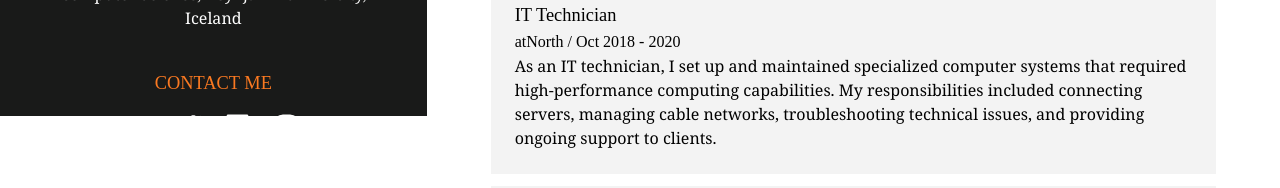
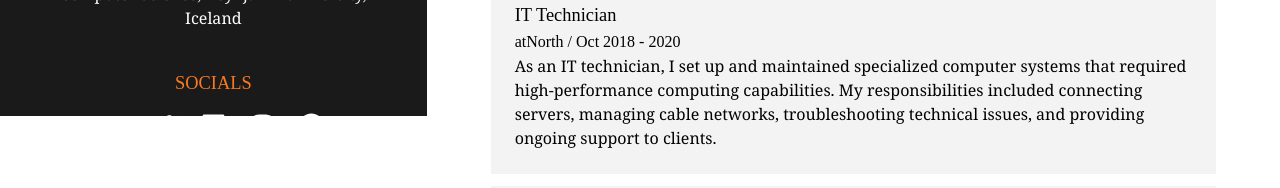
Before and after one commit to elmari20/Personal-Website, a Next.js app: page / in a window 1280 px wide. Shown: the part 684-872 px from the top of the page. Built offline with nearby package versions, Linux system fonts and the light colour scheme.

Commit message:
Github Link added

```diff
--- a/app/component/Sidebar.jsx
+++ b/app/component/Sidebar.jsx
@@ -1,6 +1,6 @@
 import Image from 'next/image'
 import React from 'react'
-import { Envelope, Twitter, Linkedin, Instagram } from "./icons";
+import { Envelope, Twitter, Linkedin, Instagram, Github } from "./icons";
 
 
 const Sidebar = ({data}) => {
@@ -24,12 +24,13 @@
               ))}
             </div>
             <div className='text-white text-center mb-4 mt-4 sm:mt-8'>
-                <h3 className='mb-2 text-yellow'>CONTACT ME</h3>
+                <h3 className='mb-2 text-yellow'>SOCIALS</h3>
                 <div className='flex flex-row justify-center gap-2'>
                   <a className="icons-contactme" href={contactLinks?.[0]} aria-label={"email link"}><Envelope/></a>
                   <a className="icons-contactme" href={contactLinks?.[1]} aria-label={"twitter link"}><Twitter/></a>
                   <a className="icons-contactme" href={contactLinks?.[2]} aria-label={"linkedin link"}><Linkedin/></a>
                   <a className="icons-contactme" href={contactLinks?.[3]} aria-label={"instagram link"}><Instagram/></a>
+                  <a className="icons-contactme" href={contactLinks?.[4]} aria-label={"github link"}><Github/></a>
 
                 </div>
             </div>
--- /dev/null
+++ b/app/component/icons/github.jsx
@@ -0,0 +1,4 @@
+
+import React from 'react'
+
+export const Github = ({className}) => <svg className={className}  xmlns="http://www.w3.org/2000/svg" width="1em" height="1em" viewBox="0 0 496 512"><path fill="currentColor" d="M165.9 397.4c0 2-2.3 3.6-5.2 3.6-3.3.3-5.6-1.3-5.6-3.6 0-2 2.3-3.6 5.2-3.6 3-.3 5.6 1.3 5.6 3.6zm-31.1-4.5c-.7 2 1.3 4.3 4.3 4.9 2.6 1 5.6 0 6.2-2s-1.3-4.3-4.3-5.2c-2.6-.7-5.5.3-6.2 2.3zm44.2-1.7c-2.9.7-4.9 2.6-4.6 4.9.3 2 2.9 3.3 5.9 2.6 2.9-.7 4.9-2.6 4.6-4.6-.3-1.9-3-3.2-5.9-2.9zM244.8 8C106.1 8 0 113.3 0 252c0 110.9 69.8 205.8 169.5 239.2 12.8 2.3 17.3-5.6 17.3-12.1 0-6.2-.3-40.4-.3-61.4 0 0-70 15-84.7-29.8 0 0-11.4-29.1-27.8-36.6 0 0-22.9-15.7 1.6-15.4 0 0 24.9 2 38.6 25.8 21.9 38.6 58.6 27.5 72.9 20.9 2.3-16 8.8-27.1 16-33.7-55.9-6.2-112.3-14.3-112.3-110.5 0-27.5 7.6-41.3 23.6-58.9-2.6-6.5-11.1-33.3 2.6-67.9 20.9-6.5 69 27 69 27 20-5.6 41.5-8.5 62.8-8.5s42.8 2.9 62.8 8.5c0 0 48.1-33.6 69-27 13.7 34.7 5.2 61.4 2.6 67.9 16 17.7 25.8 31.5 25.8 58.9 0 96.5-58.9 104.2-114.8 110.5 9.2 7.9 17 22.9 17 46.4 0 33.7-.3 75.4-.3 83.6 0 6.5 4.6 14.4 17.3 12.1C428.2 457.8 496 362.9 496 252 496 113.3 383.5 8 244.8 8zM97.2 352.9c-1.3 1-1 3.3.7 5.2 1.6 1.6 3.9 2.3 5.2 1 1.3-1 1-3.3-.7-5.2-1.6-1.6-3.9-2.3-5.2-1zm-10.8-8.1c-.7 1.3.3 2.9 2.3 3.9 1.6 1 3.6.7 4.3-.7.7-1.3-.3-2.9-2.3-3.9-2-.6-3.6-.3-4.3.7zm32.4 35.6c-1.6 1.3-1 4.3 1.3 6.2 2.3 2.3 5.2 2.6 6.5 1 1.3-1.3.7-4.3-1.3-6.2-2.2-2.3-5.2-2.6-6.5-1zm-11.4-14.7c-1.6 1-1.6 3.6 0 5.9 1.6 2.3 4.3 3.3 5.6 2.3 1.6-1.3 1.6-3.9 0-6.2-1.4-2.3-4-3.3-5.6-2z"></path></svg>
--- a/app/component/icons/index.jsx
+++ b/app/component/icons/index.jsx
@@ -2,3 +2,4 @@
 export * from "./linkedin";
 export * from "./instagram";
 export * from "./twitter";
+export * from "./github";
--- a/data/page-data.jsx
+++ b/data/page-data.jsx
@@ -10,6 +10,7 @@
 		"https://twitter.com/hyper_buff",
 		"https://www.linkedin.com/in/elmar-sn%C3%A6r-ing%C3%B3lfsson-084a7522a/",
 		"https://www.instagram.com/elmaringolfs/",
+		"https://github.com/elmari20"
 	],
 };
 
```
